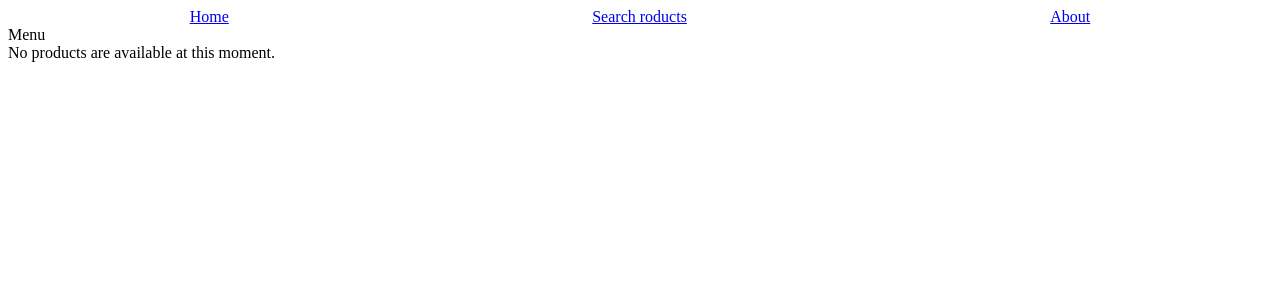
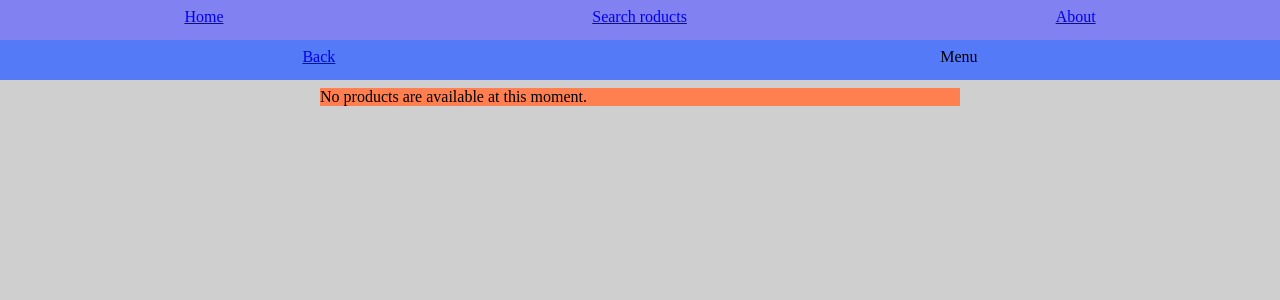
Before and after one commit to ContentAndShape/Retail-shop-pet, a Django app: template retailweb/products/templates/products/products.html in a window 1280 px wide. Shown: the top 300 px of the page. Run offline with Django 4.2, Linux system fonts and the light colour scheme; the template is opened without the code that fills it, so the values that code supplies are empty.

Commit message:
Created categories page for products, products list page, adjusted html and css

```diff
--- a/retailweb/products/static/products/css/categories_style.css
+++ /dev/null
@@ -1,3 +0,0 @@
-#nav, #nav ul{
-    list-style-type: none;
-}
--- a/retailweb/products/static/products/css/products_base.css
+++ /dev/null
@@ -1,3 +0,0 @@
-.space-around {
-    justify-content: space-around;
-}
--- /dev/null
+++ b/retailweb/products/static/products/css/products_style.css
@@ -0,0 +1,32 @@
+/* Menu bar */
+.menu {
+    background-color: rgb(84, 122, 247);
+    display: flex;
+    justify-content: space-around;
+    height: 5vh;
+    width: 100vw;
+}
+
+/* products container */
+.page {
+    display: flex;
+    justify-content: center;
+}
+
+.central {
+    margin: 1vh;
+    width: 50vw;
+    background-color: coral;
+    justify-content: space-between;
+}
+
+.item-pair {
+    background-color: cadetblue;
+    display: flex;
+    justify-content: space-around;
+}
+
+.item {
+    background-color: darkkhaki;
+    margin: 1% 2% 1%;
+}
--- a/retailweb/products/templates/products/categories.html
+++ b/retailweb/products/templates/products/categories.html
@@ -1,11 +1,6 @@
 {% extends "base.html" %}
-{% load static %}
 
 {% block title %}Search Products{% endblock %}
-
-{% block link %}
-<link rel="stylesheet" href="{% static 'css/categories_style.css' %}">
-{% endblock link %}
 
 {% block content %}
 <ul id="nav">
--- a/retailweb/products/templates/products/products.html
+++ b/retailweb/products/templates/products/products.html
@@ -6,11 +6,13 @@
 {% if grouped_products_list %}
     {% for pair in grouped_products_list %}
         <p>
-            <div>
-                {{ pair.0.name }}
-            </div>
-            <div>
-                {{ pair.1.name }}
+            <div class="item-pair">
+                <div class="item">
+                    {{ pair.0.name }}
+                </div>
+                <div class="item">
+                    {{ pair.1.name }}
+                </div>
             </div>
         </p>
     {% endfor %}
--- a/retailweb/products/templates/products/products_base.html
+++ b/retailweb/products/templates/products/products_base.html
@@ -3,16 +3,19 @@
 {% load static %}
 
 {% block link %}
-<link rel="stylesheet" href="{% static 'css/products_base.css' %}">
+<link rel="stylesheet" href="{% static 'products/css/products_style.css' %}">
 {% endblock link %}
 
 {% block content %}
-<div>
-    <p1>Menu</p1>
+<div class="menu">
+    <p1 class="element"><a href="{% url 'categories' %}">Back</a></p1>
+    <p1 class="element">Menu</p1>
 </div>
-<div class="space-around">
-    {% block products_section %}
+<div class="page">
+    <div class="central">
+        {% block products_section %}
 
-    {% endblock products_section %}
+        {% endblock products_section %}
+    </div>
 </div>
 {% endblock content %}
--- /dev/null
+++ b/retailweb/products/templates/products/selected_product.html
@@ -0,0 +1,5 @@
+{% extends "products_base.html" %}
+
+{% block content %}
+
+{% endblock content %}
--- a/retailweb/retailweb/urls.py
+++ b/retailweb/retailweb/urls.py
@@ -18,6 +18,6 @@ from django.urls import include, path
 
 urlpatterns = [
     path('', include('homepage.urls')),
-    path('search/', include('products.urls')),
+    path('categories/', include('products.urls')),
     path('admin/', admin.site.urls),
 ]
--- a/retailweb/static/css/base_style.css
+++ b/retailweb/static/css/base_style.css
@@ -1,6 +1,26 @@
+html,
+body {
+    margin: 0;
+    padding: 0;
+    background: #cfcfcf;
+}
+
+.element {
+    margin: 1vh 1vw;
+}
+
+/* Navigation bar */
 .container {
+    height: 5vh;
+    width: 100vw;
     display: flex;
 }
-.container.space-around {
+
+.container.navigation-bar {
+    background-color: rgb(129, 129, 241);
     justify-content: space-around;
 }
+
+#nav, #nav ul{
+    list-style-type: none;
+}
--- a/retailweb/templates/base.html
+++ b/retailweb/templates/base.html
@@ -12,14 +12,14 @@
     {% endblock link %}
 </head>
 <body>
-    <div class="container space-around">
-        <div>
+    <div class="container navigation-bar">
+        <div class="element">
             <a href="{% url 'homepage' %}">Home</a>
         </div>
-        <div>
+        <div class="element">
             <a href="{% url 'categories' %}">Search roducts</a>
         </div>
-        <div>
+        <div class="element">
             <a href="#">About</a>
         </div>
     </div>
```
Also changed, not shown: retailweb/retailweb/settings.py (+5 -5 lines), retailweb/db.sqlite3.
